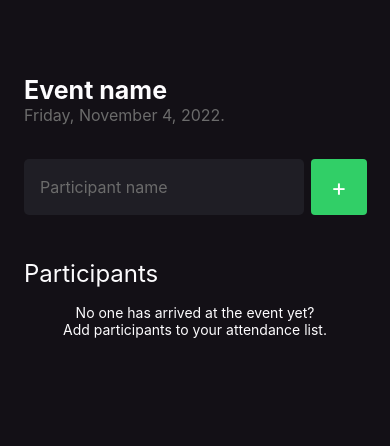
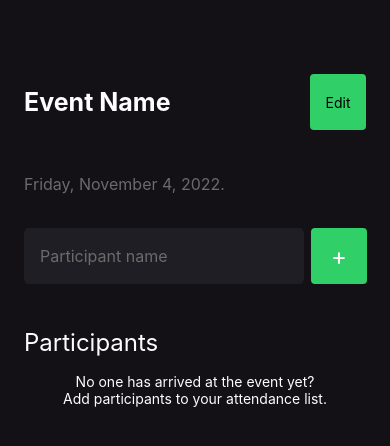
Before and after one commit to AlanWehrliLC/im-here, a React Native app: screen / in a window 390 px wide. Shown: the top 446 px of the page. Built offline with nearby package versions, Linux system fonts and the light colour scheme.

Commit message:
Add Editable Storage Event Name

```diff
--- /dev/null
+++ b/src/components/EventNameEdit/index.tsx
@@ -0,0 +1,57 @@
+import { Text, TextInput, TextInputProps, TouchableOpacity, TouchableOpacityProps, View } from "react-native";
+import { styles } from "./styles";
+
+type EventNameEditType = TouchableOpacityProps & TextInputProps & {
+    eventNameEdit: boolean
+    eventName: string
+    handleEventNameEdit: (eventState: boolean) => void
+}
+
+export function EventNameEdit({eventNameEdit, eventName, handleEventNameEdit, ...rest}: EventNameEditType){
+    return (
+
+        <>
+            {eventNameEdit ?
+
+                <View style={styles.form}>
+                    <Text
+                    style={styles.eventName}
+                    >
+                        {eventName}
+                    </Text>
+                    <TouchableOpacity
+                        style={styles.button}
+                        onPress={()=>(handleEventNameEdit(false))}
+                        {...rest}
+                    >
+                        <Text>
+                            Edit
+                        </Text>
+                    </TouchableOpacity>
+                </View>
+
+                :
+
+                <View style={styles.form}>
+                    <TextInput
+                        style={styles.input}
+                        placeholder="Participant name"
+                        placeholderTextColor="#6B6B6B"
+                        {...rest}
+                    />
+                    <TouchableOpacity
+                        style={styles.button}
+                        onPress={()=>(handleEventNameEdit(true))}
+                        {...rest}
+                    >
+                        <Text>
+                            Edit
+                        </Text>
+                    </TouchableOpacity>
+                </View>
+
+            }
+
+        </>
+    )
+}
--- /dev/null
+++ b/src/components/EventNameEdit/styles.ts
@@ -0,0 +1,37 @@
+import { StyleSheet } from "react-native";
+
+export const styles = StyleSheet.create({
+    eventName: {
+      flex:1,
+        color: "#FDFCFE",
+        fontSize: 25,
+        fontWeight: "bold",
+    },
+    form:{
+        width: "100%",
+        flexDirection: "row",
+        paddingTop: 34,
+        paddingBottom: 44,
+        marginTop: 40,
+        alignItems: "center"
+
+    },
+    input: {
+        flex: 1,
+        height: 56,
+        backgroundColor: "#1F1E25",
+        borderRadius: 5,
+        color: "#FDFCFE",
+        padding: 16,
+        fontSize: 16,
+        marginRight: 7,
+    },
+    button: {
+      width: 56,
+      height: 56,
+      borderRadius: 4,
+      backgroundColor: "#31CF67",
+      alignItems: "center",
+      justifyContent: "center",
+  },
+})
--- a/src/screens/Home/index.tsx
+++ b/src/screens/Home/index.tsx
@@ -9,6 +9,9 @@ import { participantsGetAll } from '../../storage/participants/participantGetAll
 import { participantsCreate } from '../../storage/participants/participantCreate';
 import { AppError } from '../../utils/AppError';
 import { participantRemoveByName } from '../../storage/participants/participantRemoveByID';
+import { EventNameEdit } from '../../components/EventNameEdit';
+import { eventNameEditGet } from '../../storage/eventNameEdit/eventNameEditGet';
+import { eventNameEditCreate } from '../../storage/eventNameEdit/eventNameEditCreate';
 
 interface ParticipantProp {
     id: string
@@ -17,6 +20,8 @@ interface ParticipantProp {
 
 
 export function Home(){
+    const [eventNameEdit, setEventNameEdit] = useState(true)
+    const [eventName, setEventName] = useState("")
     const [participantName, setParticipantName] = useState("")
     const [participants, setParticipants] = useState<ParticipantProp[]>([])
 
@@ -26,6 +31,15 @@ export function Home(){
           setParticipants(data)
         } catch (error) {
           Alert.alert("Classes", "Could not load classes!")
+        }
+      }
+
+      async function fetchEventName(){
+        try {
+          const data = await eventNameEditGet()
+          setEventName(data)
+        } catch (error) {
+          Alert.alert("Event Name Edit", "Could not load name event!")
         }
       }
 
@@ -80,17 +94,40 @@ export function Home(){
         ])
     }
 
+    async function handleEventName(){
+        try {
+            if (eventName.trim().length === 0) {
+                return Alert.alert("New Participant", "Enter the participant name!")
+            }
+
+            await eventNameEditCreate(eventName)
+        } catch (error) {
+            Alert.alert("Event Name Edit", "Could not create a new name event!")
+        } finally {
+            fetchEventName()
+        }
+    }
+
+    function handleEventNameEdit(eventState: boolean) {
+        if (eventState) {
+            handleEventName()
+        }
+        setEventNameEdit(eventState)
+    }
+
     useEffect(()=>{
         fetchParticipants()
+        fetchEventName()
     },[])
 
     return (
         <View style={styles.container}>
-            <Text
-                style={styles.eventName}
-            >
-                Event name
-            </Text>
+            <EventNameEdit
+                eventName={eventName}
+                eventNameEdit={eventNameEdit}
+                handleEventNameEdit={handleEventNameEdit}
+                onChangeText={setEventName}
+            />
 
             <Text style={styles.eventDate}>
                 Friday, November 4, 2022.
--- /dev/null
+++ b/src/storage/eventNameEdit/eventNameEditCreate.ts
@@ -0,0 +1,10 @@
+import AsyncStorage from "@react-native-async-storage/async-storage"
+import { EVENT_NAME_COLLECTION } from "../storageConfig"
+
+export async function eventNameEditCreate(nameEvent: string){
+    try {
+        await AsyncStorage.setItem(EVENT_NAME_COLLECTION, nameEvent)
+    } catch (error) {
+        throw error
+    }
+}
--- /dev/null
+++ b/src/storage/eventNameEdit/eventNameEditGet.ts
@@ -0,0 +1,14 @@
+import AsyncStorage from "@react-native-async-storage/async-storage"
+import { EVENT_NAME_COLLECTION } from "../storageConfig"
+
+export async function eventNameEditGet(){
+    try {
+        const storage = await AsyncStorage.getItem(EVENT_NAME_COLLECTION)
+
+        const nameEvent = storage ? storage : "Event Name"
+
+        return nameEvent
+    } catch (error) {
+        throw error
+    }
+}
--- a/src/storage/storageConfig.ts
+++ b/src/storage/storageConfig.ts
@@ -1,4 +1,6 @@
 const   PARTICIPANTS_COLLECTION = "@awlc-im-here:participants"
+const   EVENT_NAME_COLLECTION = "@awlc-im-here:eventName"
 export {
-    PARTICIPANTS_COLLECTION
+    PARTICIPANTS_COLLECTION,
+    EVENT_NAME_COLLECTION
 }
```
